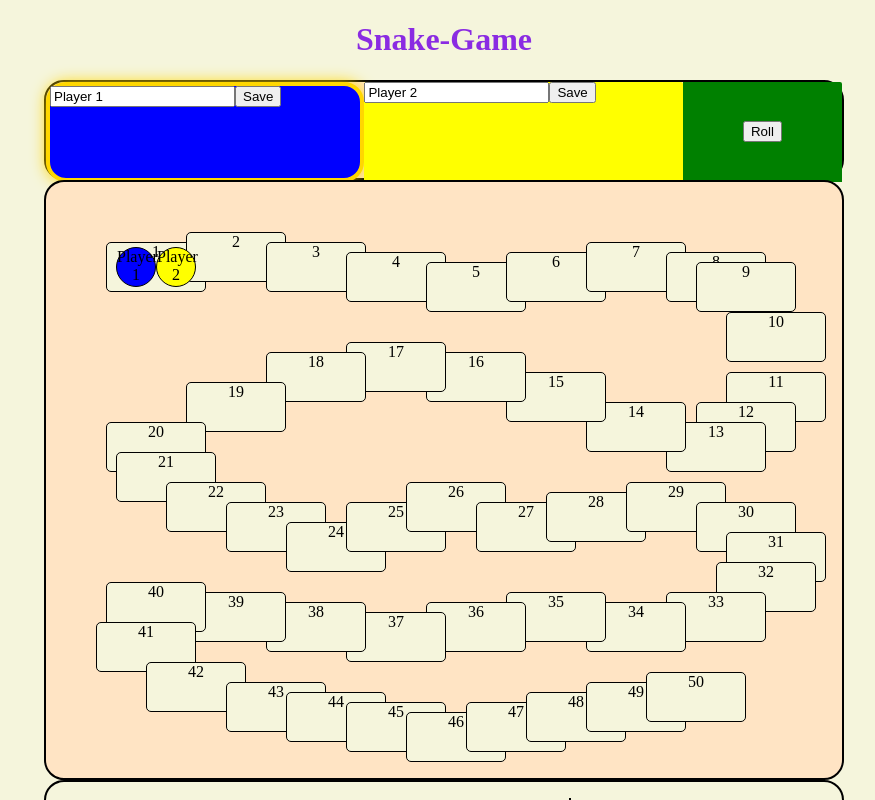
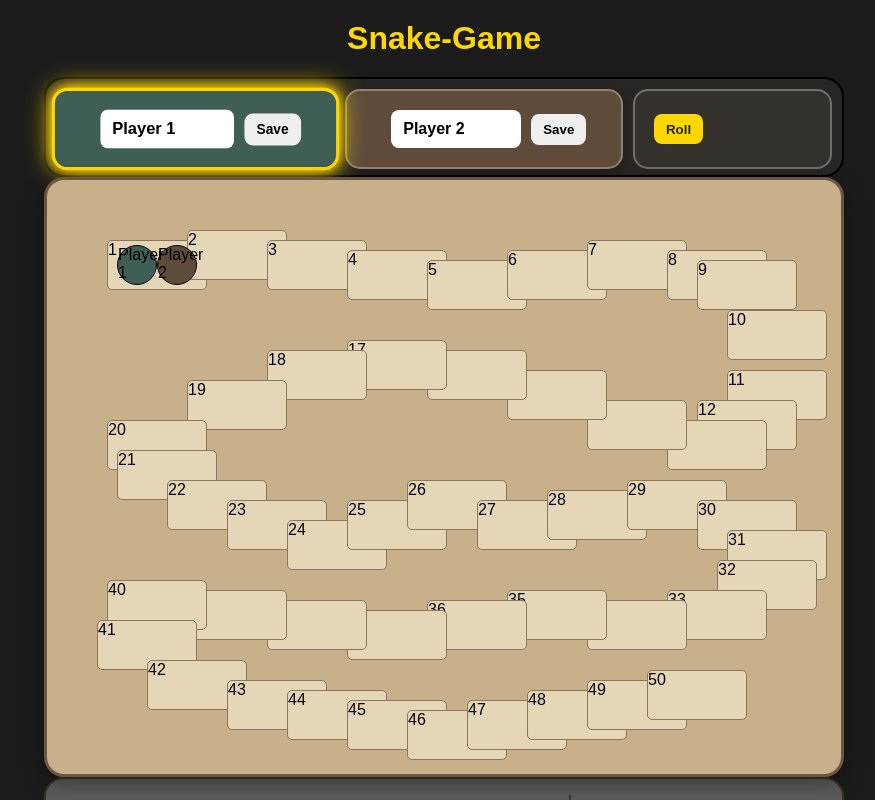
Before and after one commit to vkavvadas/Snake-Board-Game-, a React (Vite) app: page / in a window 1280 px wide. Shown: the top 800 px of the page, without its empty margins (196-1071 px from the left). Built offline with nearby package versions, Linux system fonts and the light colour scheme.

Commit message:
CSS changes 1.0

```diff
--- a/src/App.jsx
+++ b/src/App.jsx
@@ -92,18 +92,19 @@ function App() {
   }
 
   function handleRoll() {
-    const result =[rollDice() , rollDice()];
-    const resultTotal = result[0]+result[1];
+    const tableLength=positions.length-1;
+    const results =[rollDice() , rollDice()];
+    const resultTotal = results.reduce((result,sum)=>{return result+sum});
     const activePlayer = players.find(player=>player.active===true);
-    const newPosition = activePlayer.position+resultTotal>49?49:activePlayer.position+resultTotal;
+    const newPosition = activePlayer.position+resultTotal>tableLength?tableLength:activePlayer.position+resultTotal;
     const currentlog = {
       name:activePlayer.name,
-      roll:result,
+      roll:results,
       initPos:activePlayer.position,
       nextPos:newPosition,
-      winner:newPosition===49
+      winner:newPosition===tableLength
     };
-    setRollResult(result);
+    setRollResult(results);
     setPlayers(prevPlayers => {
       const updatedPlayers =
         prevPlayers.map(player => {
--- a/src/components/Dice.jsx
+++ b/src/components/Dice.jsx
@@ -20,9 +20,13 @@ export default function Dice ({onRoll, result, diceDisabled}){
 
     return (
         <div className="dice">
+
             <button onClick={onRoll} disabled={diceDisabled}>Roll</button>
-            {result[0] && <img className="dices" src={diceImgs[result[0]-1]} alt=""  />}
-            {result[0] && <img className="dices" src={diceImgs[result[1]-1]} alt=""  />}
-        </div>
+
+            <div className="diceImages">
+                {result[0] && <img className="dices" src={diceImgs[result[0]-1]} alt=""  />}
+                {result[1] && <img className="dices" src={diceImgs[result[1]-1]} alt=""  />}
+            </div>
+ </div>
     );
 }
--- a/src/components/Pawn.jsx
+++ b/src/components/Pawn.jsx
@@ -7,7 +7,7 @@ export default function Pawn({player , positions}){
         style={{
             left:player.id===1&&player?currentPosition.x +10:currentPosition.x +50,
             top:currentPosition.y+5,
-            backgroundColor:player.id===1?"blue":"yellow"
+            backgroundColor:player.id===1?"#3f5f56":"#5f4b3a"
         }}
         >
         {player.name}
--- a/src/components/Players.jsx
+++ b/src/components/Players.jsx
@@ -6,7 +6,7 @@ export default function Players ({player, handleInputs}){
     return (
         <div id="playerInput"
             style={{
-                backgroundColor: player.id === 1 ?"blue":"yellow"}
+                backgroundColor: player.id === 1 ?"#3f5f56":"#5f4b3a"}
                 }
             key={player.id}
             className={player.active ? "active" : undefined }>
--- a/src/index.css
+++ b/src/index.css
@@ -4,12 +4,19 @@
 
 body {
   margin: 0;
-  background-color: beige;
+  min-height:100vh;
+  background: #1b1b1b;
+  font-family: Arial, sans-serif;
 }
 
 header {
-  color:blueviolet ;
-  margin: auto;
+  text-align: center;
+  padding: 20px;
+}
+
+header h1 {
+  margin: 0;
+  color: gold;
 }
 
 footer {
@@ -19,23 +26,21 @@ text-align: center;
 #gameboard {
   width: 800px;
   height: 600px;
-  border: 2px solid;
+  border: 3px solid #6b5543;
   border-radius: 20px;
-  background-color: bisque;
-  text-align: center;
-  align-content: center;
+  background: #c8b08a;
   margin: 0 auto;
   position: relative;
-
+  box-shadow: 0 8px 20px rgba(0, 0, 0, 0.35);
 }
 
-.square{
-position: absolute;
-width: 100px;
-height: 50px;
-border: 1px solid;
-background-color:beige;
-border-radius: 5px;
+.square {
+  position: absolute;
+  width: 100px;
+  height: 50px;
+  border: 1px solid #8c765c;
+  background: #e6d6b8;
+  border-radius: 5px;
 }
 
 .pawn {
@@ -53,45 +58,120 @@ border-radius: 50%;
   height: 100px;
   border: 2px solid;
   border-radius: 20px;
-  background-color: bisque;
+  background-color: #292522;
   margin: auto;
   display:flex;
-  justify-content: space-around;
+  align-items: center;
+  gap:10px;
+  padding:10px;
 }
 #playerInput.active {
-  border: 4px solid gold;
-  box-shadow: 0 0 15px gold;
-  border-radius: 20px;
+  border: 3px solid gold;
+  box-shadow:
+    0 0 10px gold,
+    0 0 25px gold;
+  transform: scale(1.03);
 }
 
-#playerInput{
-  width: 40%;
-  height: 100px;
-  border: 0px solid;
-  border-radius: 2px;
-  background-color: blue;
+#playerInput {
+  width: 280px;
+  height: 80px;
+  background: #3f5f56;
+  color: #f1eadc;
+  border: 2px solid rgba(255, 255, 255, 0.3);
+  border-radius: 15px;
   margin: auto;
+  padding: 10px;
+  display: flex;
+  align-items: center;
+  justify-content: center;
+  gap: 10px;
+  transition: 0.2s ease;
+  box-shadow: 0 4px 10px rgba(0, 0, 0, 0.3);
 }
 
-.dice{
-  width: 20%;
-  height: 100px;
-  border: 0px solid;
-  border-radius:0px 2px;
-  background-color: green;
-  margin: auto;
-  display: flex;
-  justify-content: center;
-  align-items: center;
+#playerInput input {
+  width: 130px;
+  padding: 8px 10px;
+  border: 2px solid transparent;
+  border-radius: 8px;
+  outline: none;
+  font-size: 16px;
+  font-weight: bold;
+  transition: 0.2s ease;
 }
 
-.dice span{
-  text-align: center;
-  color:black;
-  font-size: 20px;;
-  font-family: 'Courier New', Courier, monospace;
+#playerInput input:focus {
+  border: 2px solid gold;
+}
+
+#playerInput button {
+  padding: 8px 12px;
+  border: none;
+  border-radius: 8px;
+  cursor: pointer;
   font-weight: bold;
-  font-style: italic;
+  transition: 0.2s;
+}
+
+#playerInput button:hover {
+  transform: scale(1.05);
+}
+
+#playerInput:nth-child(2) {
+  background: #5f4b3a;
+}
+
+.dice {
+  width: 200px;
+  height: 80px;
+  border: 2px solid rgba(255, 255, 255, 0.3);
+  border-radius: 15px;
+  background: #34302c;
+  margin: auto;
+  padding: 8px;
+  display: flex;
+  align-items: center;
+  justify-content: center;
+  gap: 30px;
+}
+
+.dices {
+  width: 35px;
+  height: 35px;
+  object-fit: contain;
+}
+
+
+.dice button {
+  padding: 8px 12px;
+  height: 30px;
+  border: none;
+  border-radius: 8px;
+  background: gold;
+  color: #222;
+  font-weight: bold;
+  cursor: pointer;
+  transition: 0.2s ease;
+}
+
+.dice button:hover:not(:disabled) {
+  transform: scale(1.05);
+  box-shadow: 0 0 10px gold;
+}
+
+.dice button:disabled {
+  opacity: 0.5;
+  cursor: not-allowed;
+}
+
+.diceImages {
+  display: flex;
+  height:35px;
+  width:78px;
+  gap: 8px;
+  align-items: center;
+  padding: 0;
 }
 
 header,
@@ -117,6 +197,8 @@ footer {
   border-radius: 20px;
   display:flex;
   justify-content: space-around;
+  color: #3d3429;
+  background: rgba(255, 255, 255, 0.28);
 }
 
 #history{
@@ -135,9 +217,3 @@ footer {
   padding-top:0;
 
 }
-
-img{
-  width:30px;
-  height: 30px;
-
-}
```
